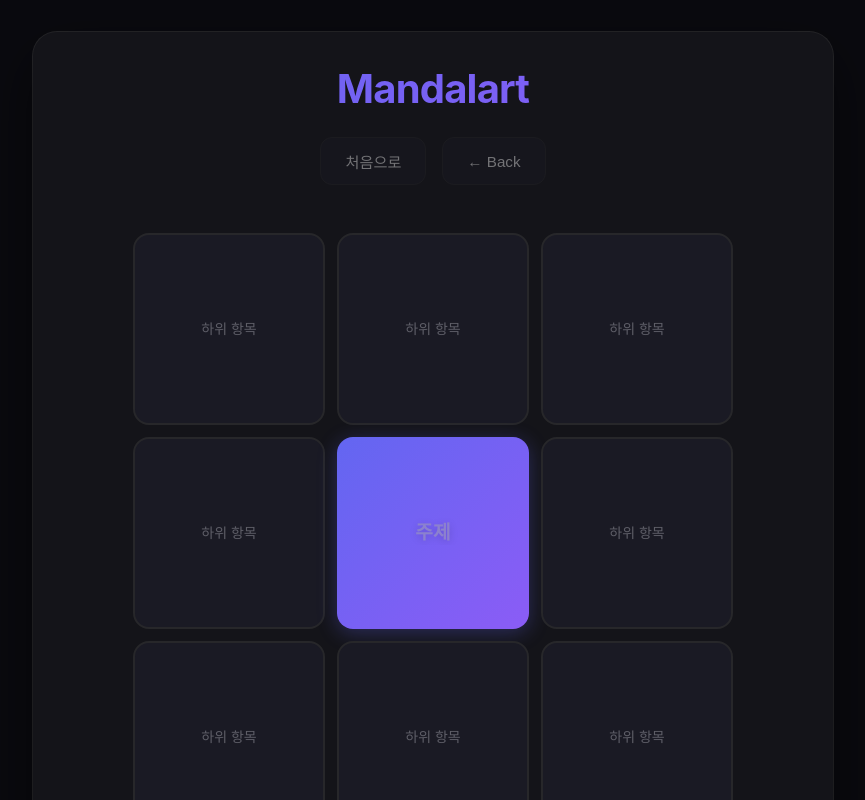
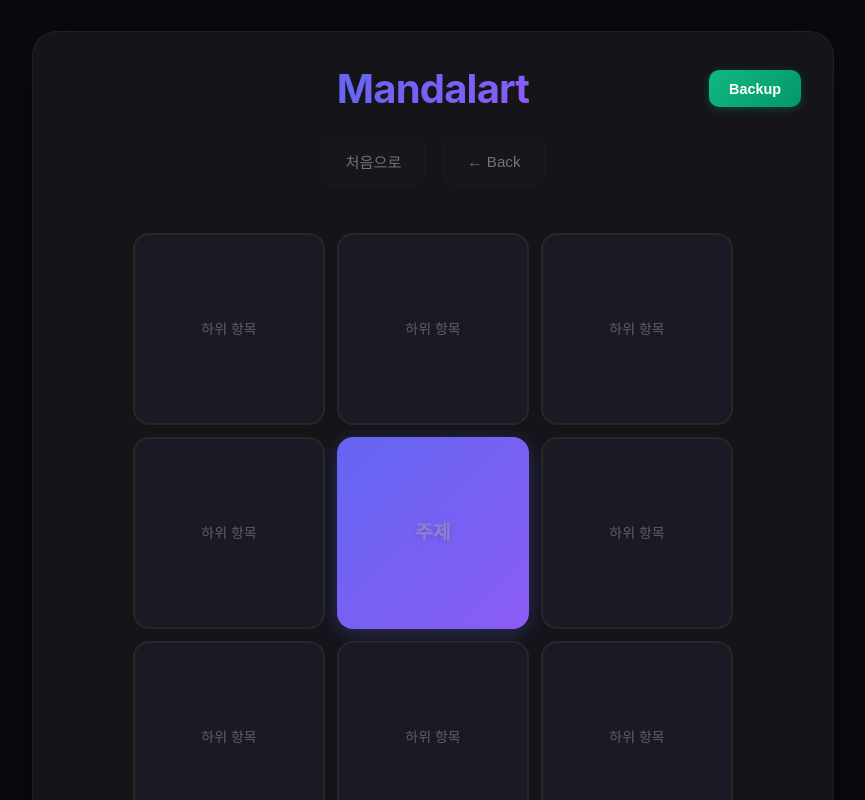
Before and after one commit to eto2000/Mandalart, a React (Vite) app: page / in a window 1280 px wide. Shown: the top 800 px of the page, without its empty margins (207-1072 px from the left). Built offline with nearby package versions, Linux system fonts and the light colour scheme.

Commit message:
백업 버튼  추가

```diff
--- a/src/App.css
+++ b/src/App.css
@@ -28,6 +28,14 @@
   text-align: center;
 }
 
+.header-top {
+  position: relative;
+  display: flex;
+  align-items: center;
+  justify-content: center;
+  margin-bottom: 1.5rem;
+}
+
 .header h1 {
   font-size: 2.5rem;
   font-weight: 700;
@@ -35,8 +43,33 @@
   -webkit-background-clip: text;
   -webkit-text-fill-color: transparent;
   background-clip: text;
-  margin-bottom: 1.5rem;
+  margin-bottom: 0;
   letter-spacing: -0.02em;
+}
+
+.btn-backup {
+  position: absolute;
+  right: 0;
+  padding: 0.65rem 1.25rem;
+  background: linear-gradient(135deg, #10b981, #059669);
+  border: none;
+  border-radius: 10px;
+  color: white;
+  font-size: 0.9rem;
+  font-weight: 600;
+  cursor: pointer;
+  transition: all 0.3s ease;
+  box-shadow: 0 2px 8px rgba(16, 185, 129, 0.3);
+}
+
+.btn-backup:hover {
+  background: linear-gradient(135deg, #059669, #047857);
+  transform: translateY(-2px);
+  box-shadow: 0 4px 12px rgba(16, 185, 129, 0.4);
+}
+
+.btn-backup:active {
+  transform: translateY(0);
 }
 
 .nav-buttons {
@@ -90,8 +123,18 @@
     padding: 1.5rem;
   }
 
+  .header-top {
+    flex-direction: column;
+    gap: 1rem;
+  }
+
   .header h1 {
     font-size: 2rem;
+  }
+
+  .btn-backup {
+    position: static;
+    width: 100%;
   }
 
   .nav-buttons {
--- a/src/App.jsx
+++ b/src/App.jsx
@@ -140,6 +140,26 @@ function App() {
     setPath(['root'])
   }
 
+  // Backup data to JSON file
+  const handleBackup = () => {
+    try {
+      const dataStr = JSON.stringify(nodes, null, 2)
+      const dataBlob = new Blob([dataStr], { type: 'application/json' })
+      const url = URL.createObjectURL(dataBlob)
+      const link = document.createElement('a')
+      link.href = url
+      const timestamp = new Date().toISOString().replace(/[:.]/g, '-').slice(0, -5)
+      link.download = `mandalart-backup-${timestamp}.json`
+      document.body.appendChild(link)
+      link.click()
+      document.body.removeChild(link)
+      URL.revokeObjectURL(url)
+    } catch (error) {
+      console.error('Failed to backup data:', error)
+      alert('백업 실패: ' + error.message)
+    }
+  }
+
   // Get display data for the grid
   const getGridCells = () => {
     return currentNode.cells.map((cell, index) => {
@@ -165,7 +185,15 @@ function App() {
   return (
     <div className="app">
       <div className="header">
-        <h1>Mandalart</h1>
+        <div className="header-top">
+          <h1>Mandalart</h1>
+          <button
+            onClick={handleBackup}
+            className="btn-backup"
+          >
+            Backup
+          </button>
+        </div>
         <div className="nav-buttons">
           <button
             onClick={goHome}
```
